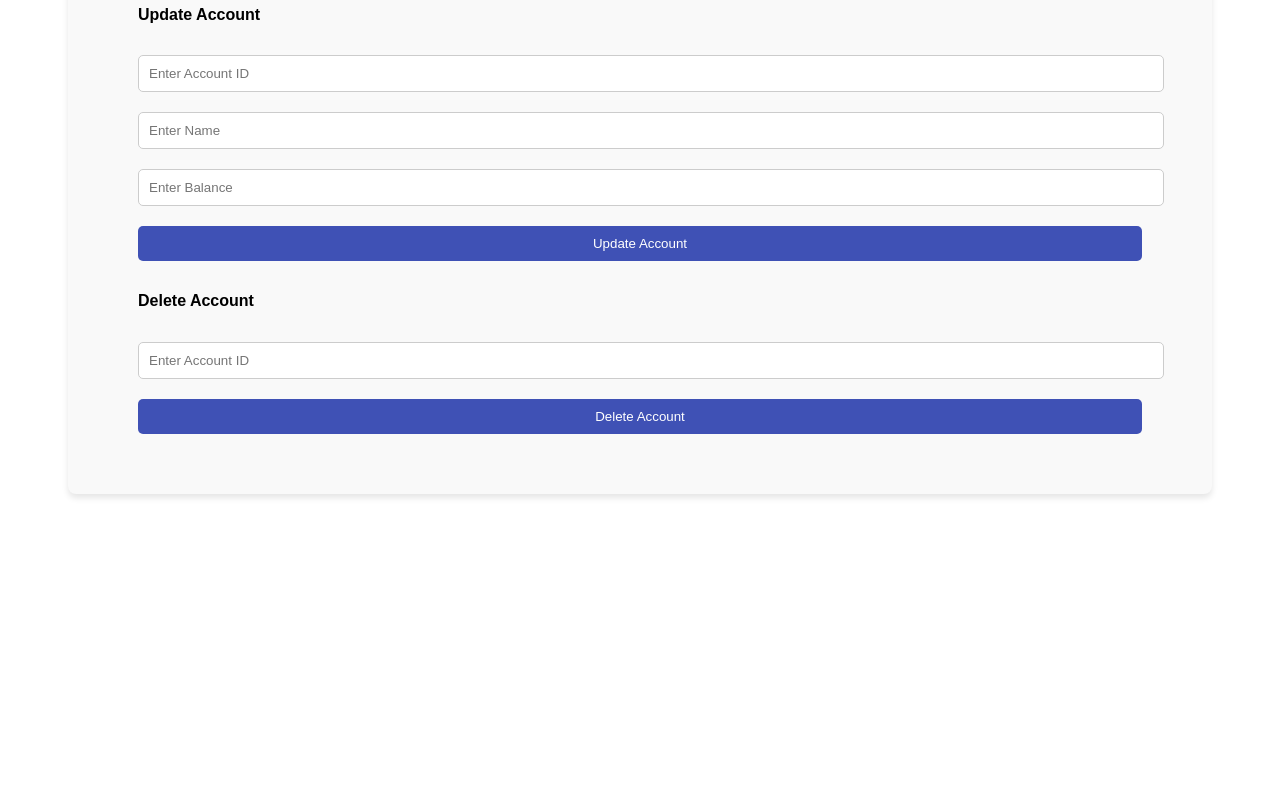
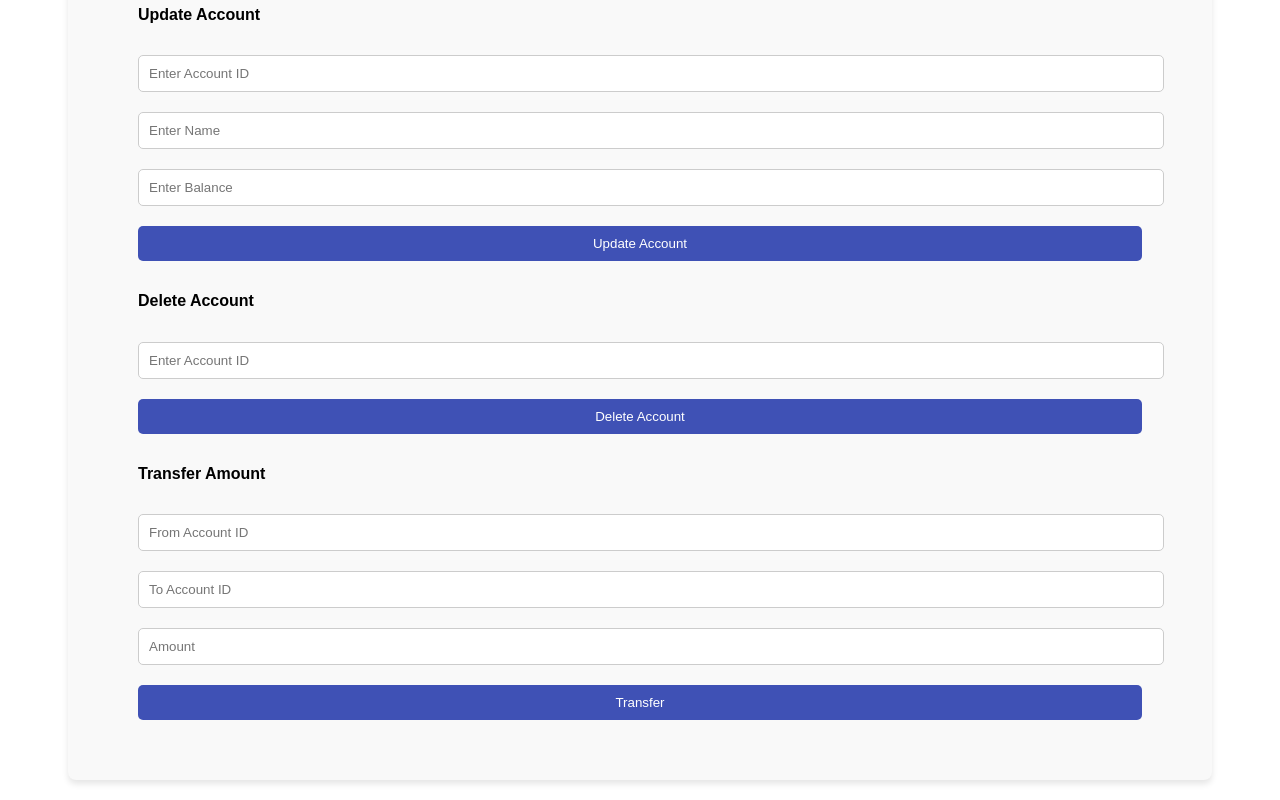
Before and after one commit to Ramanan1711/banking-api-frontend, a React app: page /accounts in a window 1280 px wide. Shown: the part 821-1621 px from the top of the page. Before the commit the page ends 1335 px from the top, so only its background shows below. Built offline with nearby package versions, Linux system fonts and the light colour scheme.

Commit message:
Transfer Amount

```diff
--- a/package.json
+++ b/package.json
@@ -17,7 +17,8 @@
     "framer-motion": "^11.15.0",
     "react": "^19.0.0",
     "react-dom": "^19.0.0",
-    "react-router-dom": "^7.1.0"
+    "react-router-dom": "^7.1.0",
+    "recharts": "^2.15.0"
   },
   "devDependencies": {
     "@babel/core": "^7.26.0",
--- a/src/components/Account.js
+++ b/src/components/Account.js
@@ -6,6 +6,7 @@ function Account() {
   const [accountDetails, setAccountDetails] = useState(null);
   const [newAccount, setNewAccount] = useState({ accountHolderName: '', balance: '' });
   const [updateAccount, setUpdateAccount] = useState({ id: '', accountHolderName: '', balance: '' });
+  const [transferDetails, setTransferDetails] = useState({ fromAccountId: '', toAccountId: '', amount: '' });
   const [accountId, setAccountId] = useState('');
   const [message, setMessage] = useState('');
   const [error, setError] = useState('');
@@ -94,6 +95,24 @@ function Account() {
       fetchAllAccounts();
     } catch (err) {
       setError('Error deleting account: ' + err.message);
+    }
+  };
+
+  // 6. Transfer between accounts
+  const transferAmount = async () => {
+    resetMessages();
+    const { fromAccountId, toAccountId, amount } = transferDetails;
+    if (!fromAccountId || !toAccountId || !amount) {
+      setError('Please provide From Account ID, To Account ID, and Amount.');
+      return;
+    }
+    try {
+      const response = await axios.post('http://localhost:8080/accounts/transfer', transferDetails);
+      setMessage(response.data);
+      setTransferDetails({ fromAccountId: '', toAccountId: '', amount: '' });
+      fetchAllAccounts();
+    } catch (err) {
+      setError('Error transferring amount: ' + err.message);
     }
   };
 
@@ -190,6 +209,30 @@ function Account() {
         />
         <button onClick={deleteAccountById}>Delete Account</button>
       </div>
+
+      {/* Transfer Amount */}
+      <div>
+        <h4>Transfer Amount</h4>
+        <input
+          type="number"
+          placeholder="From Account ID"
+          value={transferDetails.fromAccountId}
+          onChange={(e) => setTransferDetails({ ...transferDetails, fromAccountId: e.target.value })}
+        />
+        <input
+          type="number"
+          placeholder="To Account ID"
+          value={transferDetails.toAccountId}
+          onChange={(e) => setTransferDetails({ ...transferDetails, toAccountId: e.target.value })}
+        />
+        <input
+          type="number"
+          placeholder="Amount"
+          value={transferDetails.amount}
+          onChange={(e) => setTransferDetails({ ...transferDetails, amount: e.target.value })}
+        />
+        <button onClick={transferAmount}>Transfer</button>
+      </div>
     </div>
   );
 }
```
Also changed, not shown: 1 other file (tests, documents, lock files or other folders).
